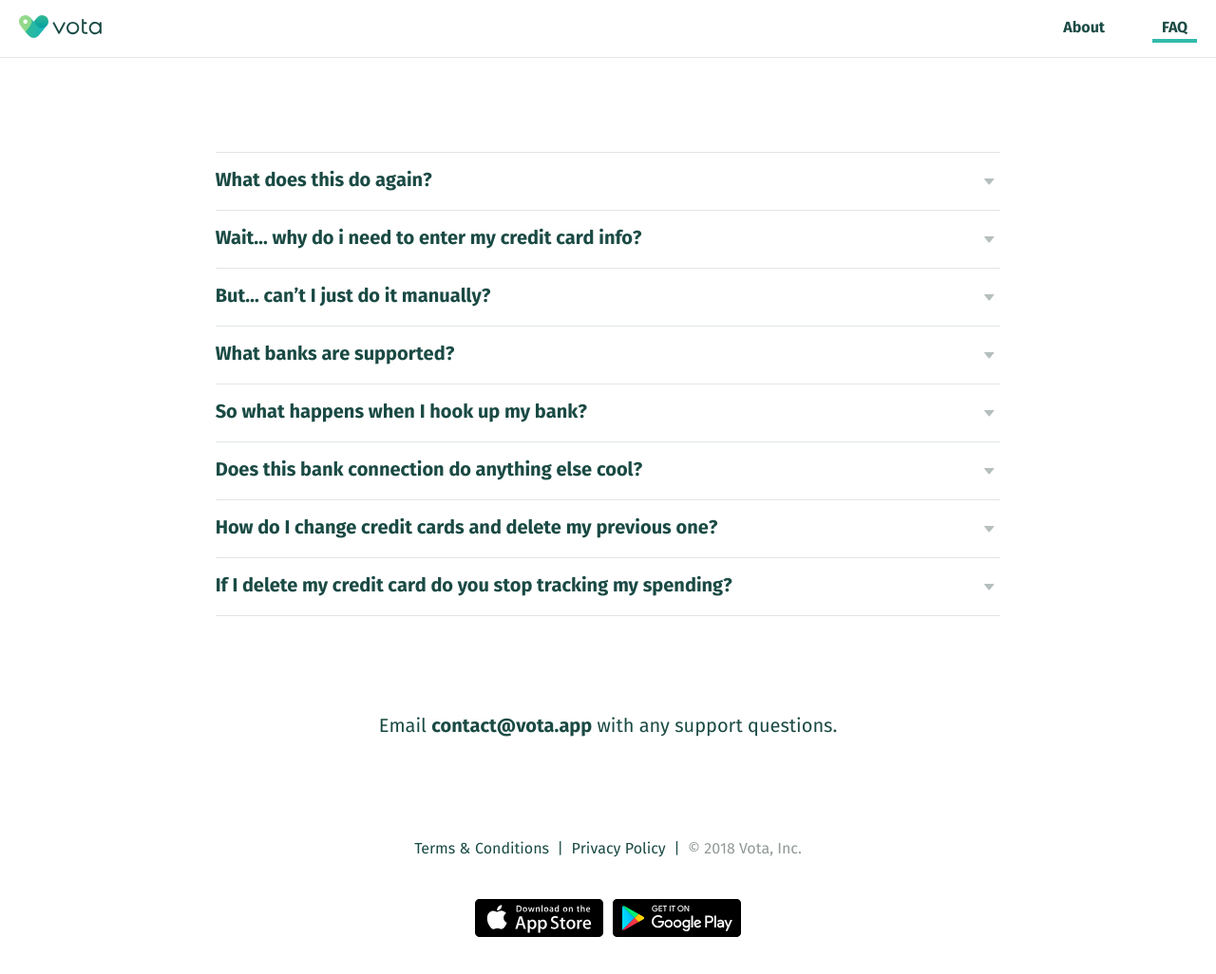
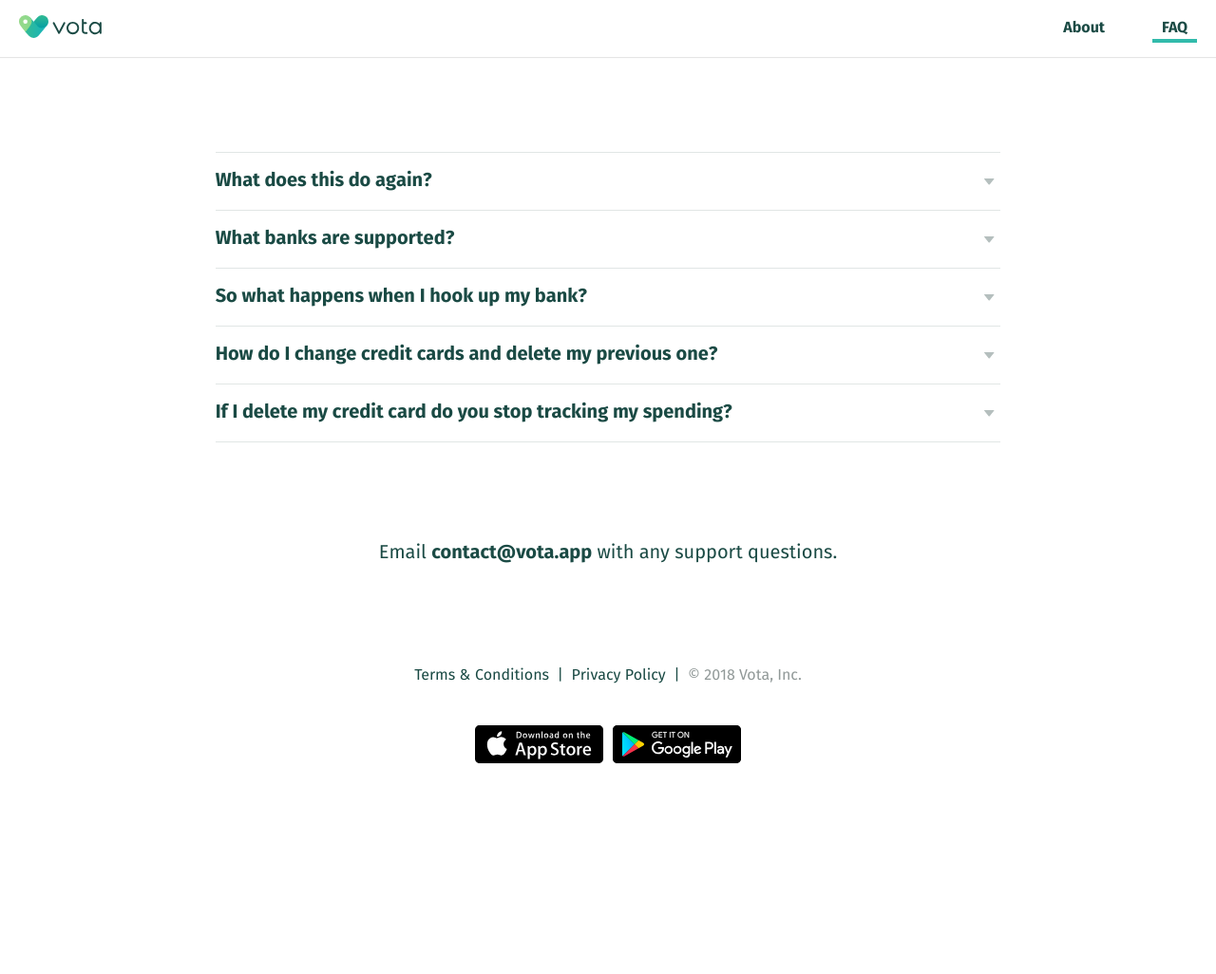
Before and after one commit to nfarina/vota-site, a Jekyll site: the page built from faq.html, in a window 1280 px wide and 1091 px high. Shown: the top 1026 px of the window at 95% size. Built offline with Jekyll 4.4.1, drawn with Linux system fonts in a browser that asks for light colours; comment, search, counter and statistics services are not loaded.

Commit message:
Update faq.html

```diff
--- a/faq.html
+++ b/faq.html
@@ -10,35 +10,21 @@
       <input id="one" type="radio" name="tabs">
       <label for="one">What does this do again?</label>
       <div class="tab-content">
-        <p class="small">Vota automatically journals places you go. And you can choose whether to share those visits and your recommendations with your close friends. As a bonus, you can track your own vacations and trips and wander down memory lane.</p>
-      </div>
-    </div>
-    <div class="tab">
-      <input id="two" type="radio" name="tabs">
-      <label for="two">Wait… why do i need to enter my credit card info?</label>
-      <div class="tab-content">
-        <p class="small">We use the real-time data sent from your bank to automatically journal the places you visit. This means you don’t have to manually check in.</p>
-      </div>
-    </div>
-    <div class="tab">
-      <input id="three" type="radio" name="tabs">
-      <label for="three">But… can’t I just do it manually?</label>
-      <div class="tab-content">
-        <p class="small">Nope! Who wants to do that? What is this, 2009?</p>
+        <p class="small">Vota links up with your credit card and lets you know about new transactions within seconds. We'll also identify and categorize your swipes automatically, so you don't have to wonder what that $100 charge for "SQ *UB123ZA" was on your statement weeks later.</p>
       </div>
     </div>
     <div class="tab">
       <input id="four" type="radio" name="tabs">
       <label for="four">What banks are supported?</label>
       <div class="tab-content">
-        <h4>Vota is new and growing. And some banks are easier to work with than others. We currently support the following banks’ credit cards:</h4>
+        <h4>Vota is new and growing. We currently support most credit and debit cards from the following banks:</h4>
         <ul class="list">
           <li>Capital One</li>
           <li>Chase</li>
           <li>Citi</li>
           <li>US Bank</li>
           <li>Wells Fargo</li>
-          <li>Visa cards offered by a bunch of smaller banks and Credit Unions such as:</li>
+          <li>Visa cards offered by many smaller banks and Credit Unions such as:</li>
           <ul>
             <li>Advantis</li>
             <li>E*Trade</li>
@@ -48,10 +34,9 @@
             <li>And on and on… Try yours!</li>
           </ul>
         </ul>
-        <h4>Don’t have one of these cards? You can apply for one from one of those banks here:</h4>
+        <h4>Don’t have one of these cards? We recommend the CitiBank Double Cash card (and we don't even get any kickbacks for saying so):</h4>
         <ul class="list">
-          <li><a href="https://www.capitalone.com/credit-cards/">Capital One</a></li>
-          <li><a href="https://creditcards.chase.com/?CELL=6TKX&jp_aid_a=66422665&jp_aid_p=homepage_carousel/slide3">Chase</a></li>
+          <li><a href="https://www.citi.com/credit-cards/credit-card-details/citi.action?ID=citi-double-cash-credit-card">CitiBank Double Cash</a></li>
         </ul>
       </div>
     </div>
@@ -59,14 +44,7 @@
       <input id="five" type="radio" name="tabs">
       <label for="five">So what happens when I hook up my bank?</label>
       <div class="tab-content">
-        <p class="small">We contact your bank using the login info you provide us and then request that we be added as a communication contact. From there, we ask to be notified by your bank every time your credit card is used. Once notifications are in place, we throw out all the login info. Forever. We don’t store your login info. If you visit your account at your bank website, you will see that behind the scenes “Vota” has been added as a contact.</p>
-      </div>
-    </div>
-    <div class="tab">
-      <input id="six" type="radio" name="tabs">
-      <label for="six">Does this bank connection do anything else cool?</label>
-      <div class="tab-content">
-        <p class="small">Because we send you a mobile-app notification anytime your credit card is used, you can use that same info to catch any fraud such as someone using your credit card without your knowledge! No kidding. We have actually saved people from a surprising amount of fraud. We also think there may be something useful in helping you track your expenses -- let us know what you think!</p>
+        <p class="small">We contact your bank using the login info you provide us and then request that we be added as a communication contact. From there, we ask to be notified by your bank every time your credit card is used. Once notifications are in place, we throw away your login info. Forever. Unlike every other financial app out there, we don’t store your login info. If you visit your account at your bank website, you will see that behind the scenes “Vota” has been added as a contact.</p>
       </div>
     </div>
     <div class="tab">
```
